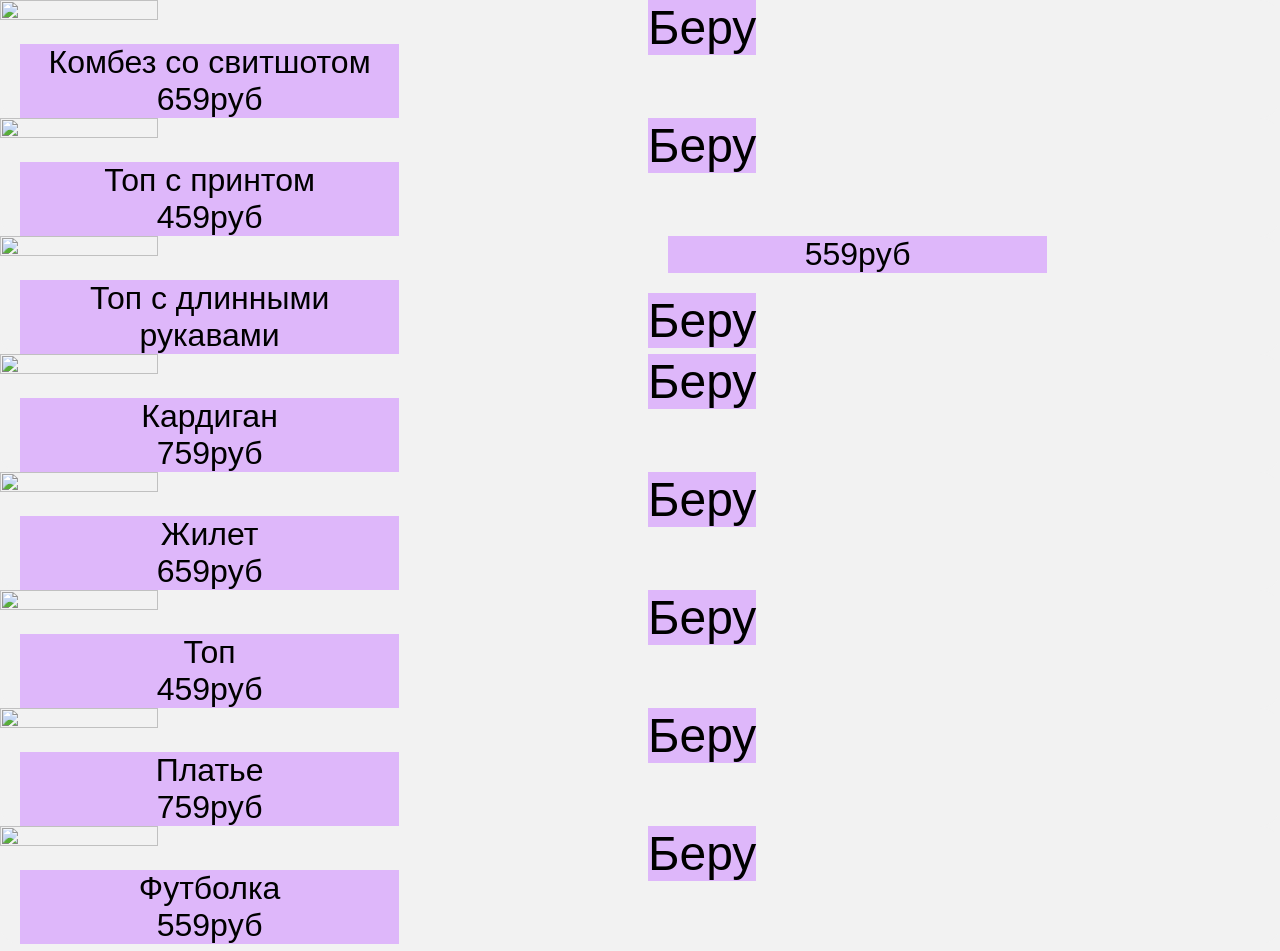
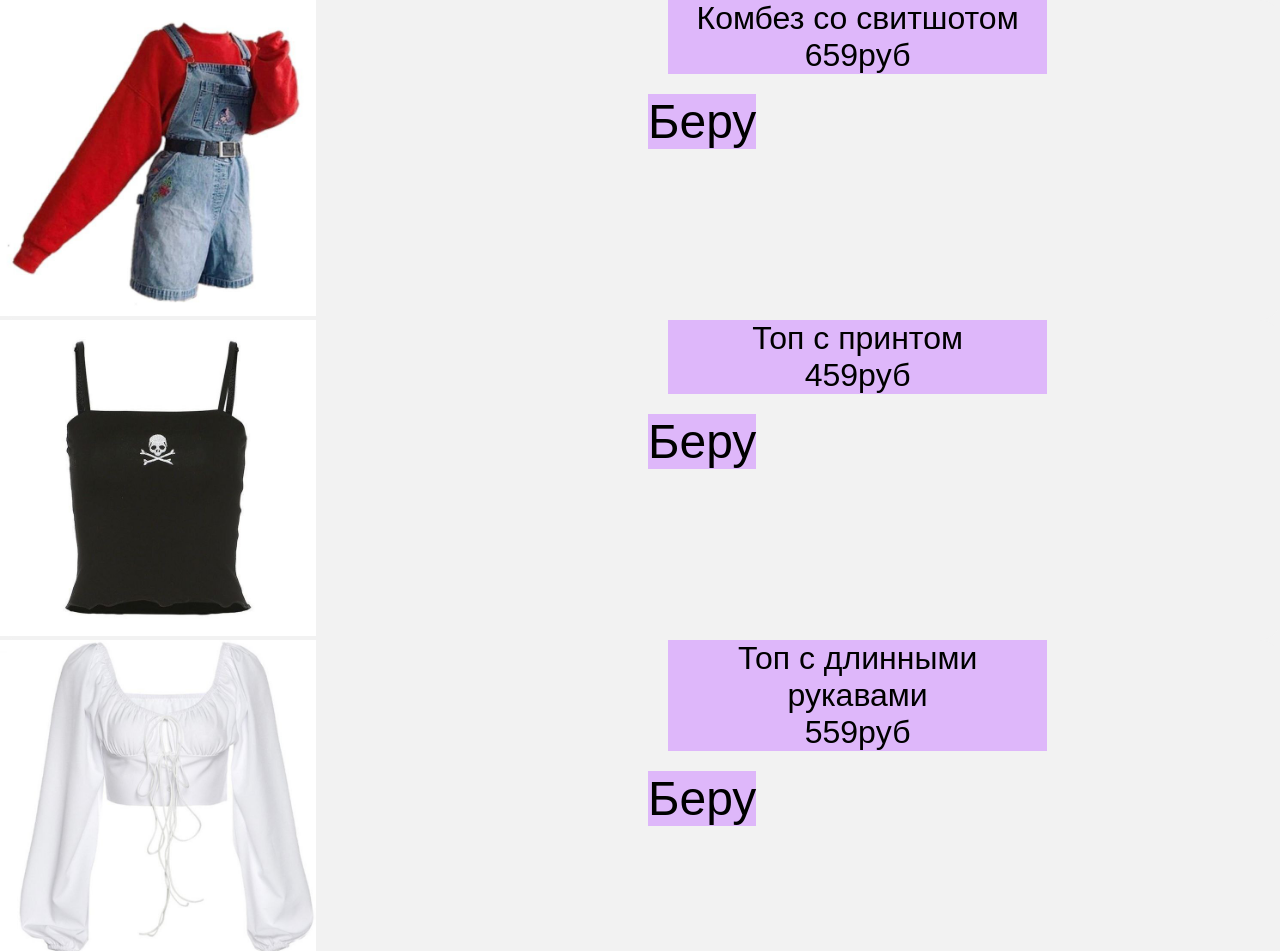
Before and after one commit to julykay/julykay-MBmagic.github.io, a plain HTML site: page page1.html in a window 1280 px wide. Shown: the top 951 px of the page. Drawn offline with Linux system fonts and the light colour scheme.

Commit message:
Update page1.html

```diff
--- a/page1.html
+++ b/page1.html
@@ -10,44 +10,44 @@
 <body>
 
     <div class="dev">
-      <img src="img/img16.jpg" class="de">
+      <img src="img16.jpg" class="de">
       <p class="de-t">Комбез со свитшотом<br>659pуб</p>
       <a href="blank.html"><button class="r">Беру</button></a>
     </div>
     <div class="dev">
-      <img src="img/img17.jpg" class="de">
+      <img src="img17.jpg" class="de">
       <p class="de-t">Топ с принтом<br>459pуб</p>
       <a href="blank.html"><button class="r">Беру</button></a>
     </div>
 
     <div class="dev">
-      <img src="img/img18.jpg" class="de">
+      <img src="img18.jpg" class="de">
       <p class="de-t">Топ с длинными рукавами<br>559pуб</p>
      <a href="blank.html"><button class="r">Беру</button></a>
     </div>
 
     <div class="dev">
-      <img src="img/img19.jpg" class="de">
+      <img src="img19.jpg" class="de">
       <p class="de-t">Кардиган<br>759pуб</p>
       <a href="blank.html"><button class="r">Беру</button></a>
     </div>
     <div class="dev">
-      <img src="img/img20.jpg" class="de">
+      <img src="img20.jpg" class="de">
       <p class="de-t">Жилет<br>659pуб</p>
       <a href="blank.html"><button class="r">Беру</button></a>
     </div>
     <div class="dev">
-      <img src="img/img21.jpg" class="de">
+      <img src="img21.jpg" class="de">
       <p class="de-t">Топ<br>459pуб</p>
       <a href="blank.html"><button class="r">Беру</button></a>
     </div>
     <div class="dev">
-      <img src="img/img22.jpg" class="de">
+      <img src="img22.jpg" class="de">
       <p class="de-t">Платье<br>759pуб</p>
       <a href="blank.html"><button class="r">Беру</button></a>
     </div>
     <div class="dev">
-      <img src="img/img23.jpg" class="de">
+      <img src="img23.jpg" class="de">
       <p class="de-t">Футболка<br>559pуб</p>
       <a href="blank.html"><button class="r">Беру</button></a>
     </div>
```
